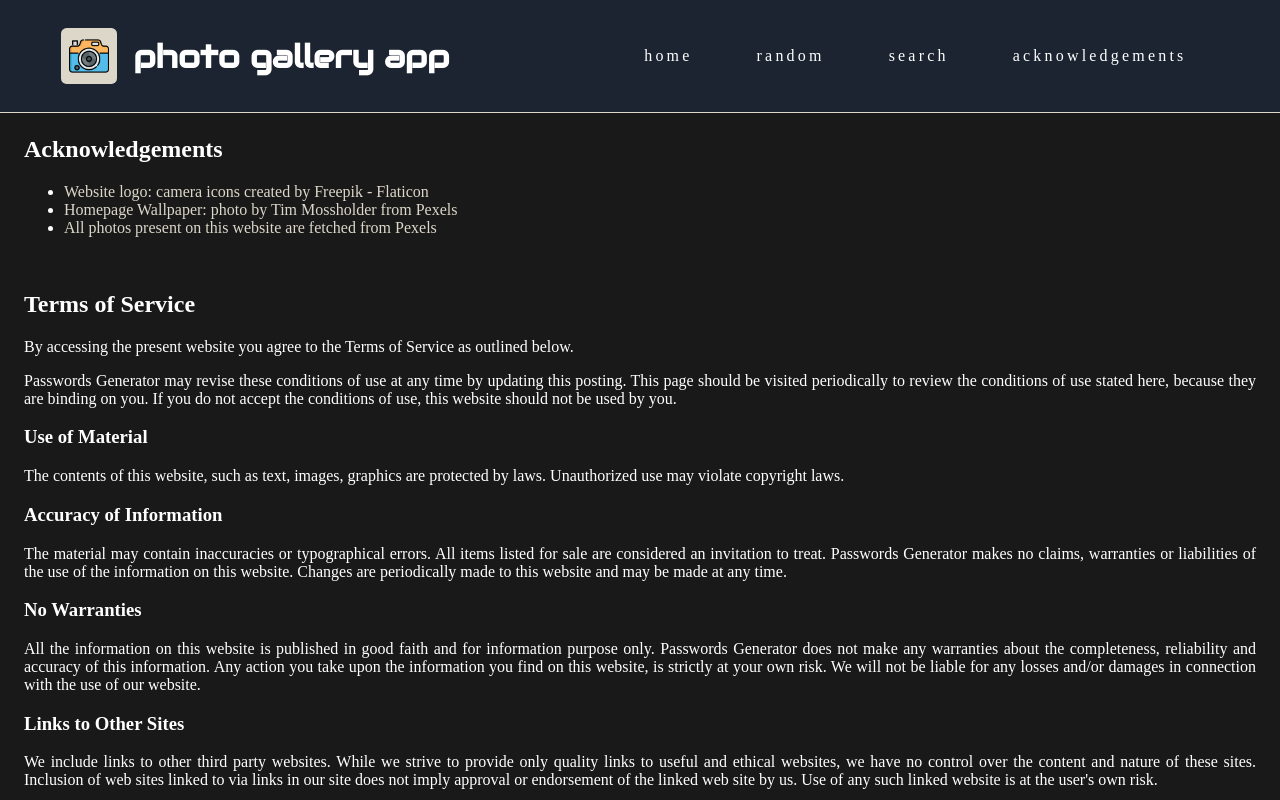
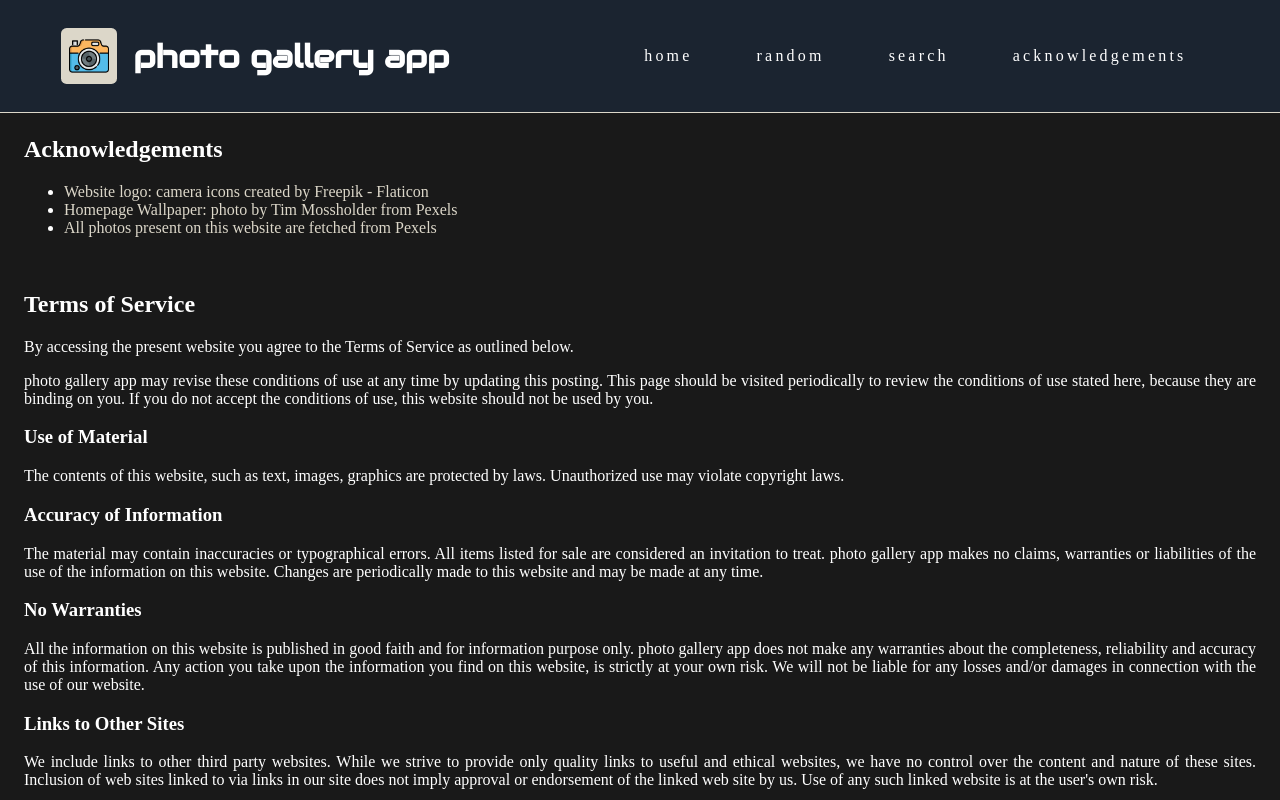
Before and after one commit to kazimkazam/photo-gallery, a React (Create React App) app: page /acknowledgements in a window 1280 px wide. Shown: the top 800 px of the page. Built offline with nearby package versions, Linux system fonts and the light colour scheme; a web font is replaced by a local one.

Commit message:
Acknowledgements updated

```diff
--- a/src/Components/PresentationalComponents/Acknowledgements/Acknowledgements.tsx
+++ b/src/Components/PresentationalComponents/Acknowledgements/Acknowledgements.tsx
@@ -11,7 +11,7 @@ const Acknowledgements = () => {
             <br></br>
             <h2>Terms of Service</h2>
             <p>By accessing the present website you agree to the Terms of Service as outlined below.</p>
-            <p>Passwords Generator may revise these conditions of use at any time by updating this posting.
+            <p>photo gallery app may revise these conditions of use at any time by updating this posting.
 This page should be visited periodically to review the conditions of use stated here, because they are binding on you.
 If you do not accept the conditions of use, this website should not be used by you.</p>
 
@@ -20,12 +20,12 @@ If you do not accept the conditions of use, this website should not be used by y
 
             <h3>Accuracy of Information</h3>
             <p>The material may contain inaccuracies or typographical errors. All items listed for sale are considered an invitation to treat.
-Passwords Generator makes no claims, warranties or liabilities of the use of the information on this website. Changes are periodically made to
+photo gallery app makes no claims, warranties or liabilities of the use of the information on this website. Changes are periodically made to
 this website and may be made at any time.</p>
 
             <h3>No Warranties</h3>
             <p>All the information on this website is published in good faith and for information purpose only.
-Passwords Generator does not make any warranties about the completeness, reliability and accuracy of this information.
+photo gallery app does not make any warranties about the completeness, reliability and accuracy of this information.
 Any action you take upon the information you find on this website, is strictly at your own risk.
 We will not be liable for any losses and/or damages in connection with the use of our website.</p>
 
@@ -45,7 +45,7 @@ approval or endorsement of the linked web site by us. Use of any such linked web
             <h2>Author</h2>
             <a href="https://github.com/kazimkazam" >@kazimkazam</a>
             <p>Repository can be found by clicking on the link below.</p>
-            {/* <a href="https://github.com/kazimkazam/password-generator">kazimkazam/password-generator</a> */}
+            <a href="https://github.com/kazimkazam/photo-gallery">kazimkazam/photo-gallery</a>
         </div>
     );
 };
```
